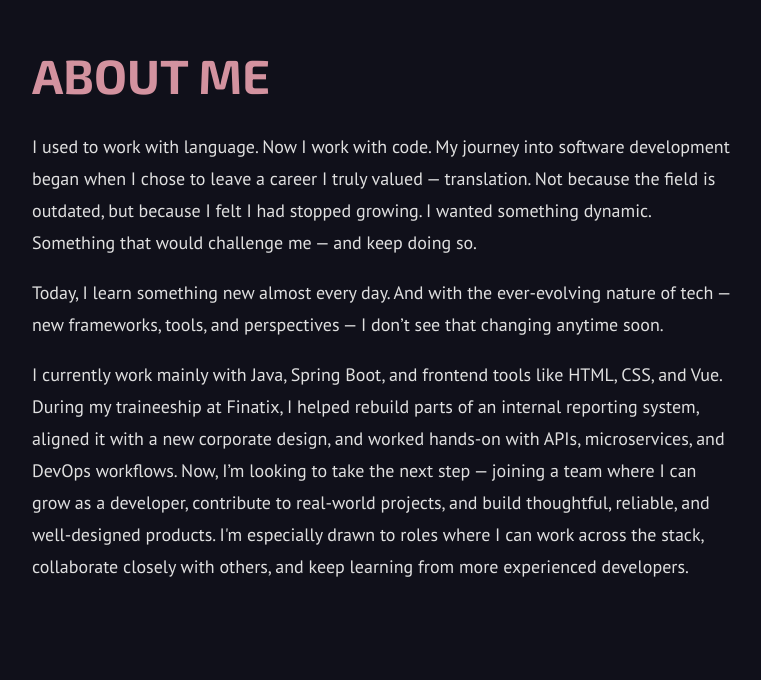
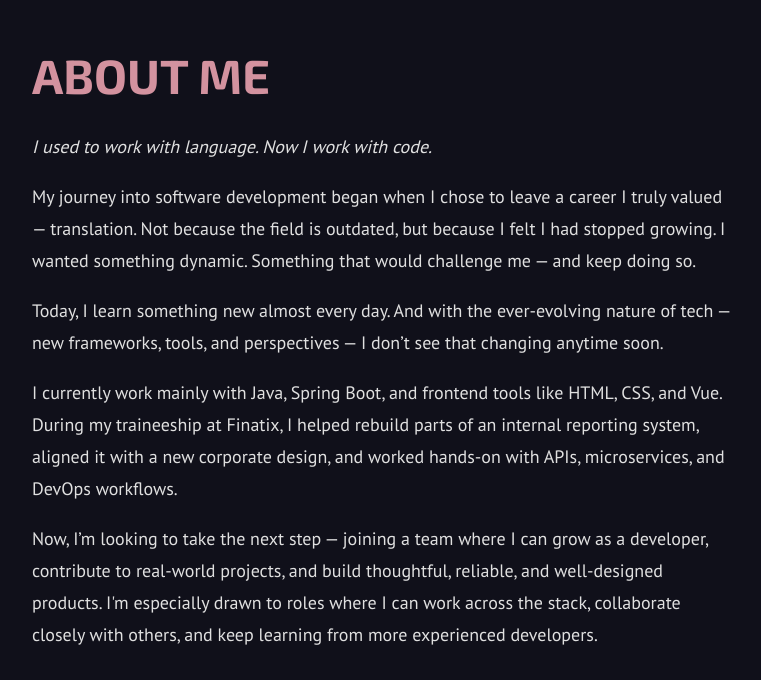
Before and after one commit to Emmelie83/PersonalPortfolio, a plain HTML site: page index.html in a window 1280 px wide. Shown: the part 805-1485 px from the top of the page, without its empty margins (104-865 px from the left). Drawn offline with Linux system fonts and the light colour scheme.

Commit message:
Update index.html
Add emphasize to the first row in the About me section

```diff
--- a/index.html
+++ b/index.html
@@ -55,17 +55,17 @@
         <main>
             <section id="about">
                 <h2>About Me</h2>
-                <p>I used to work with language. Now I work with code.
-                My journey into software development began when I chose
+                <p><em>I used to work with language. Now I work with code.</em></p>
+                <p>My journey into software development began when I chose
                 to leave a career I truly valued — translation. Not because
                 the field is outdated, but because I felt I had stopped growing.
                 I wanted something dynamic. Something that would challenge me — and keep doing so.</p>
 
 <p>Today, I learn something new almost every day. And with the ever-evolving nature of tech — new frameworks, tools, and perspectives — I don’t see that changing anytime soon.</p>
 
-<p></p>I currently work mainly with Java, Spring Boot, and frontend tools like HTML, CSS, and Vue. During my traineeship at Finatix, I helped rebuild parts of an internal reporting system, aligned it with a new corporate design, and worked hands-on with APIs, microservices, and DevOps workflows.
+<p>I currently work mainly with Java, Spring Boot, and frontend tools like HTML, CSS, and Vue. During my traineeship at Finatix, I helped rebuild parts of an internal reporting system, aligned it with a new corporate design, and worked hands-on with APIs, microservices, and DevOps workflows.</p>
 
-Now, I’m looking to take the next step — joining a team where I can grow as a developer, contribute to real-world projects, and build thoughtful, reliable, and well-designed products. I'm especially drawn to roles where I can work across the stack, collaborate closely with others, and keep learning from more experienced developers.</p>
+<p>Now, I’m looking to take the next step — joining a team where I can grow as a developer, contribute to real-world projects, and build thoughtful, reliable, and well-designed products. I'm especially drawn to roles where I can work across the stack, collaborate closely with others, and keep learning from more experienced developers.</p>
             </section>
 
             <section id="education">
```
